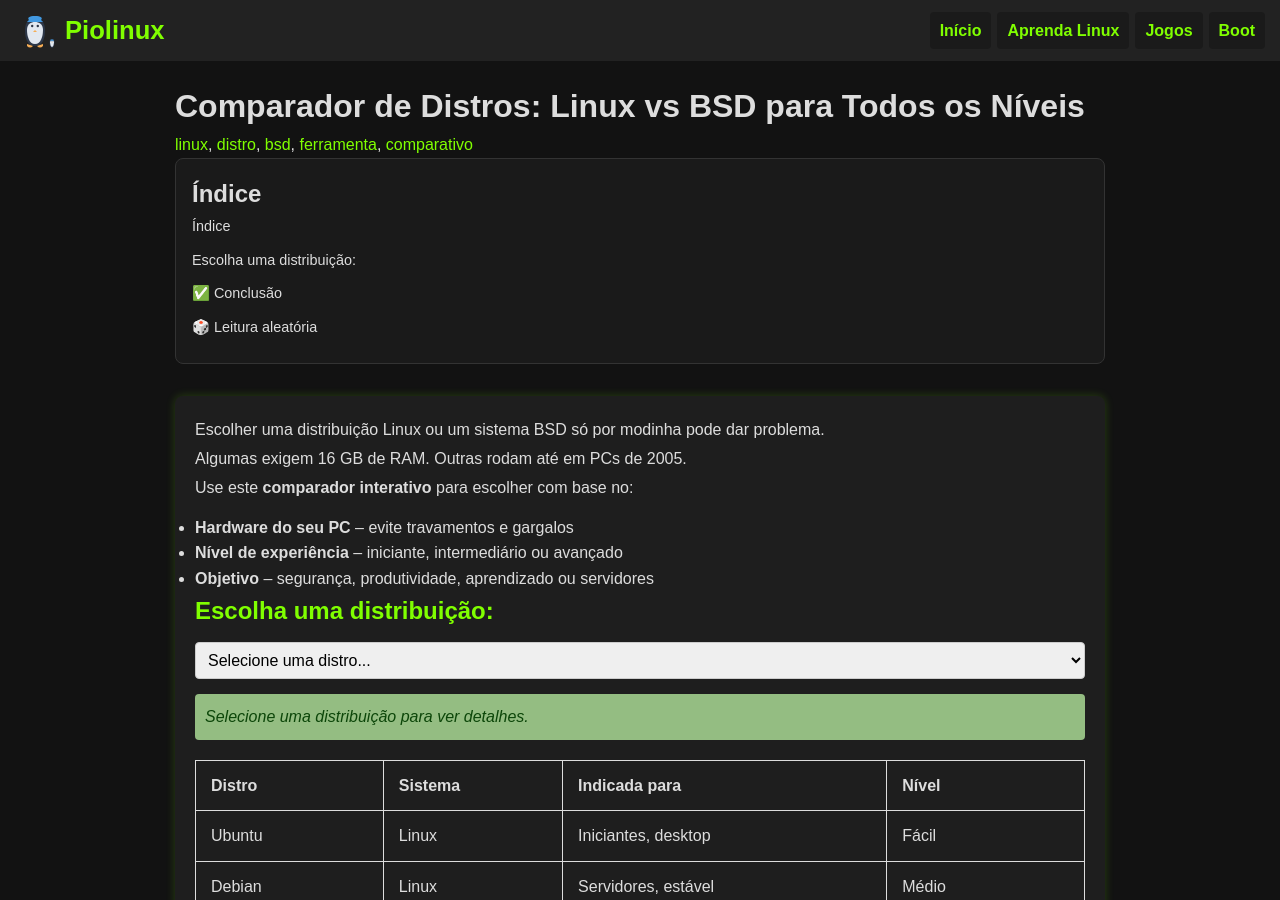
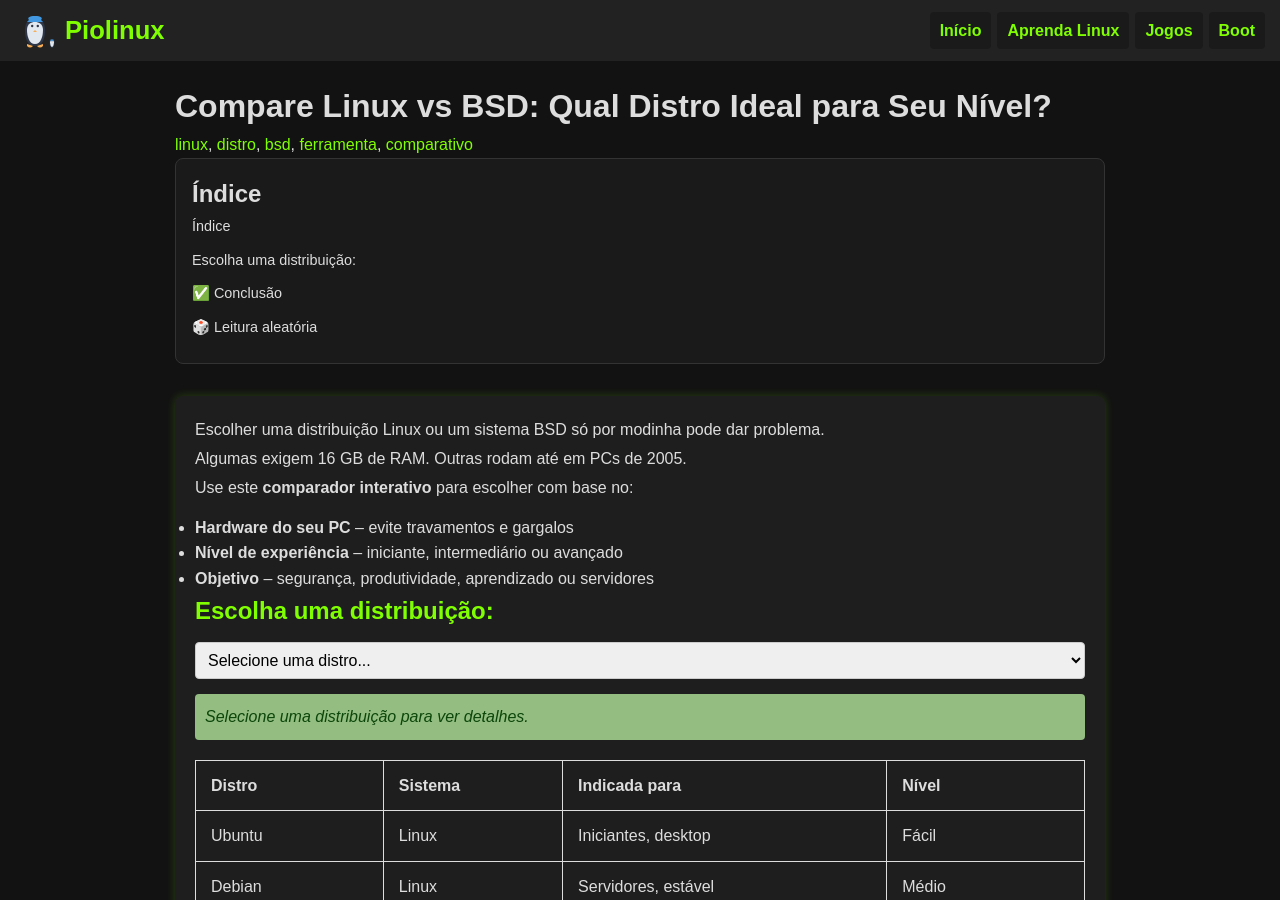
Before and after one commit to Piolinux/piolinux-site, a Jekyll site: the page built from _posts/2025-08-26-comparador-de-distros-linux.md, in a window 1280 px wide and 900 px high. Built offline with Jekyll 4.4.1, drawn with Linux system fonts in a browser that asks for light colours.

Commit message:
Update 2025-08-26-comparador-de-distros-linux.md

```diff
--- a/_posts/2025-08-26-comparador-de-distros-linux.md
+++ b/_posts/2025-08-26-comparador-de-distros-linux.md
@@ -1,7 +1,7 @@
 ---
 layout: default
-title: "Comparador de Distros: Linux vs BSD para Todos os Níveis"
-description: "Descubra qual distro Linux ou BSD é ideal para seu PC: leve, segura, moderna ou antiga. Veja compatibilidade, uso e nível de dificuldade."
+title: "Compare Linux vs BSD: Qual Distro Ideal para Seu Nível?"
+description: "Escolha sua distro ideal: leve, segura ou moderna — veja nível de dificuldade e compatibilidade."
 date: 2025-08-27
 categories: linux bsd ferramentas
 tags: [linux, distro, bsd, ferramenta, comparativo]
```
